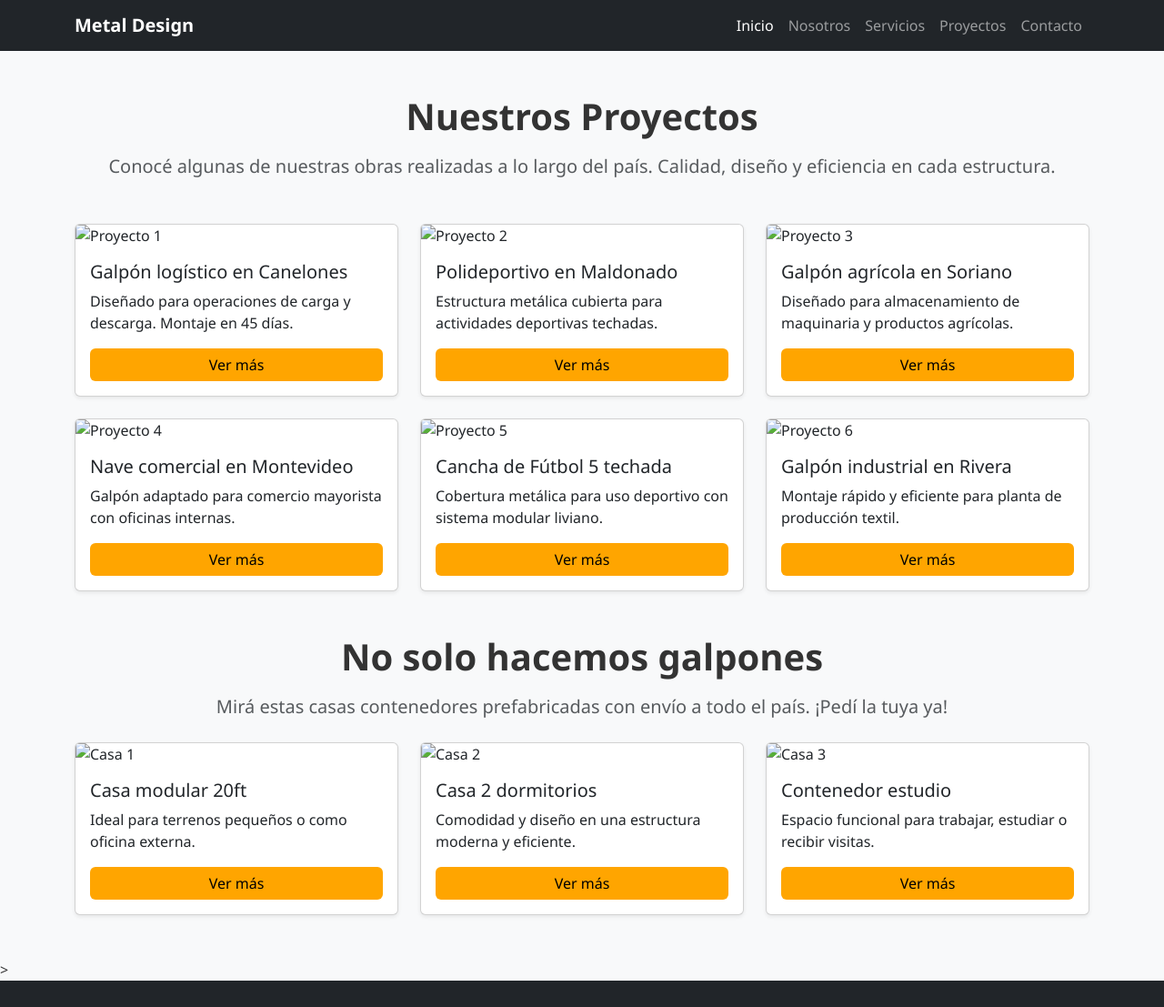
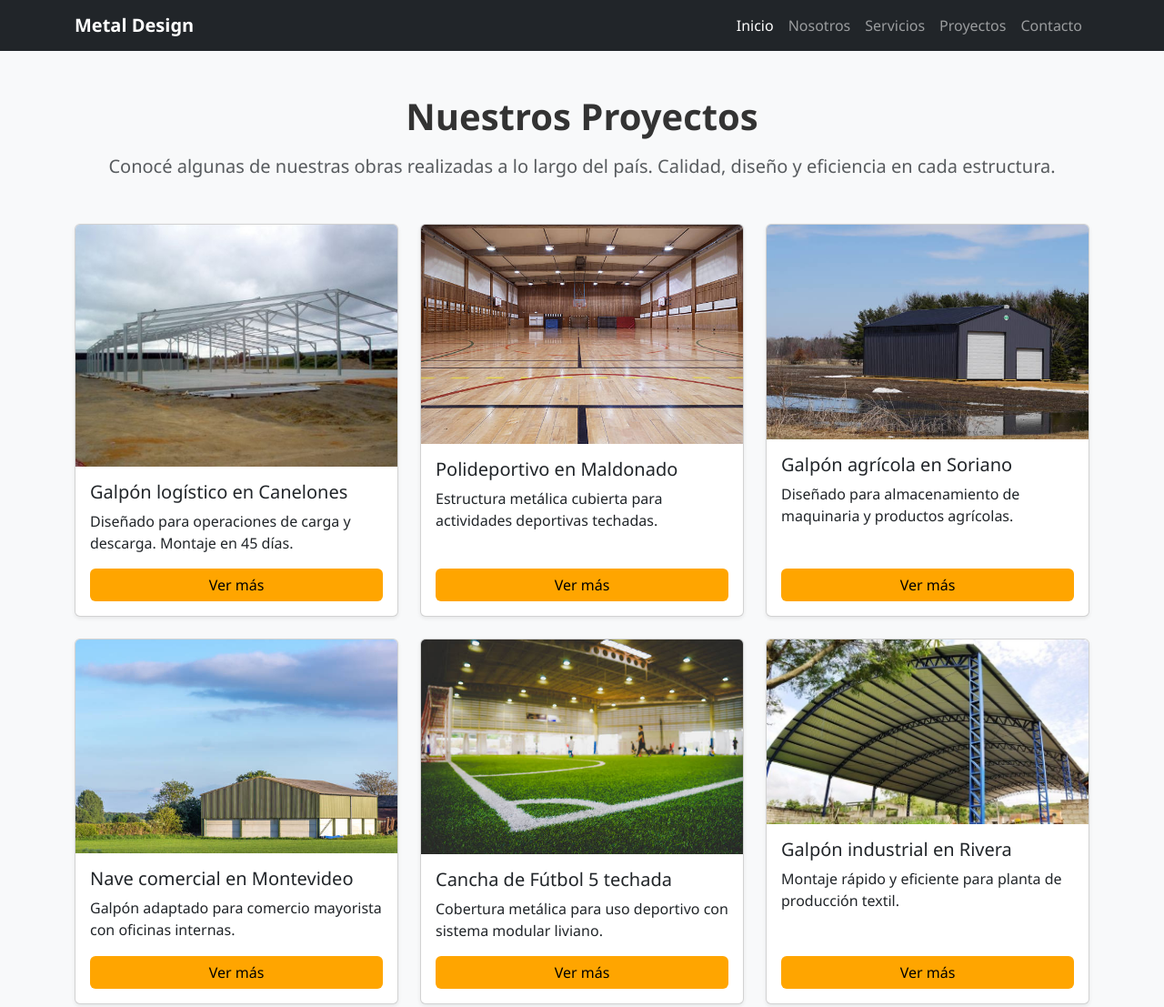
Before and after one commit to LucasGimenez27/Metal-Design-final, a plain HTML site: page pages/proyectos.html in a window 1280 px wide. Shown: the top 1107 px of the page at 91% size. Drawn offline with nearby package versions, Linux system fonts and the light colour scheme; the site is published under a folder, as on GitHub Pages, so addresses that start at the root find nothing.

Commit message:
arreglando errores

```diff
--- a/pages/proyectos.html
+++ b/pages/proyectos.html
@@ -56,7 +56,7 @@
       <!-- Proyecto 1 -->
       <div class="col-md-4" data-aos="fade-up">
         <div class="card h-100 shadow-sm">
-          <img src="/assets/img/standard p.jpg" class="card-img-top" alt="Proyecto 1">
+          <img src="../assets/img/standard p.jpg" class="card-img-top" alt="Proyecto 1">
           <div class="card-body d-flex flex-column">
             <h5 class="card-title">Galpón logístico en Canelones</h5>
             <p class="card-text">Diseñado para operaciones de carga y descarga. Montaje en 45 días.</p>
@@ -68,7 +68,7 @@
       <!-- Proyecto 2 -->
       <div class="col-md-4" data-aos="fade-up" data-aos-delay="100">
         <div class="card h-100 shadow-sm">
-          <img src="/assets/img/polideportivo1.jpg" class="card-img-top" alt="Proyecto 2">
+          <img src="../assets/img/polideportivo1.jpg" class="card-img-top" alt="Proyecto 2">
           <div class="card-body d-flex flex-column">
             <h5 class="card-title">Polideportivo en Maldonado</h5>
             <p class="card-text">Estructura metálica cubierta para actividades deportivas techadas.</p>
@@ -80,7 +80,7 @@
       <!-- Proyecto 3 -->
       <div class="col-md-4" data-aos="fade-up" data-aos-delay="200">
         <div class="card h-100 shadow-sm">
-          <img src="/assets/img/agro p2.jpg" class="card-img-top" alt="Proyecto 3">
+          <img src="../assets/img/agro p2.jpg" class="card-img-top" alt="Proyecto 3">
           <div class="card-body d-flex flex-column">
             <h5 class="card-title">Galpón agrícola en Soriano</h5>
             <p class="card-text">Diseñado para almacenamiento de maquinaria y productos agrícolas.</p>
@@ -92,7 +92,7 @@
       <!-- Proyecto 4 -->
       <div class="col-md-4" data-aos="fade-up">
         <div class="card h-100 shadow-sm">
-          <img src="/assets/img/galpon agro2.jpg" class="card-img-top" alt="Proyecto 4">
+          <img src="../assets/img/galpon agro2.jpg" class="card-img-top" alt="Proyecto 4">
           <div class="card-body d-flex flex-column">
             <h5 class="card-title">Nave comercial en Montevideo</h5>
             <p class="card-text">Galpón adaptado para comercio mayorista con oficinas internas.</p>
@@ -104,7 +104,7 @@
       <!-- Proyecto 5 -->
       <div class="col-md-4" data-aos="fade-up" data-aos-delay="100">
         <div class="card h-100 shadow-sm">
-          <img src="/assets/img/cancha futbol1.jpg" class="card-img-top" alt="Proyecto 5">
+          <img src="../assets/img/cancha futbol1.jpg" class="card-img-top" alt="Proyecto 5">
           <div class="card-body d-flex flex-column">
             <h5 class="card-title">Cancha de Fútbol 5 techada</h5>
             <p class="card-text">Cobertura metálica para uso deportivo con sistema modular liviano.</p>
@@ -116,7 +116,7 @@
       <!-- Proyecto 6 -->
       <div class="col-md-4" data-aos="fade-up" data-aos-delay="200">
         <div class="card h-100 shadow-sm">
-          <img src="/assets/img/tinglado p.jpg" class="card-img-top" alt="Proyecto 6">
+          <img src="../assets/img/tinglado p.jpg" class="card-img-top" alt="Proyecto 6">
           <div class="card-body d-flex flex-column">
             <h5 class="card-title">Galpón industrial en Rivera</h5>
             <p class="card-text">Montaje rápido y eficiente para planta de producción textil.</p>
@@ -137,7 +137,7 @@
         <!-- Contenedor 1 -->
         <div class="col-md-4" data-aos="zoom-in">
           <div class="card h-100 shadow-sm">
-            <img src="/assets/img/casa 1.jpg" class="card-img-top" alt="Casa 1">
+            <img src="../assets/img/casa 1.jpg" class="card-img-top" alt="Casa 1">
             <div class="card-body d-flex flex-column">
               <h5 class="card-title">Casa modular 20ft</h5>
               <p class="card-text">Ideal para terrenos pequeños o como oficina externa.</p>
@@ -149,7 +149,7 @@
         <!-- Contenedor 2 -->
         <div class="col-md-4" data-aos="zoom-in" data-aos-delay="100">
           <div class="card h-100 shadow-sm">
-            <img src="/assets/img/casa 2.jpg" class="card-img-top" alt="Casa 2">
+            <img src="../assets/img/casa 2.jpg" class="card-img-top" alt="Casa 2">
             <div class="card-body d-flex flex-column">
               <h5 class="card-title">Casa 2 dormitorios</h5>
               <p class="card-text">Comodidad y diseño en una estructura moderna y eficiente.</p>
@@ -161,7 +161,7 @@
         <!-- Contenedor 3 -->
         <div class="col-md-4" data-aos="zoom-in" data-aos-delay="200">
           <div class="card h-100 shadow-sm">
-            <img src="/assets/img/casa3.jpg" class="card-img-top" alt="Casa 3">
+            <img src="../assets/img/casa3.jpg" class="card-img-top" alt="Casa 3">
             <div class="card-body d-flex flex-column">
               <h5 class="card-title">Contenedor estudio</h5>
               <p class="card-text">Espacio funcional para trabajar, estudiar o recibir visitas.</p>
```
Also changed, not shown: pages/servicios.html (+6 -6 lines).
